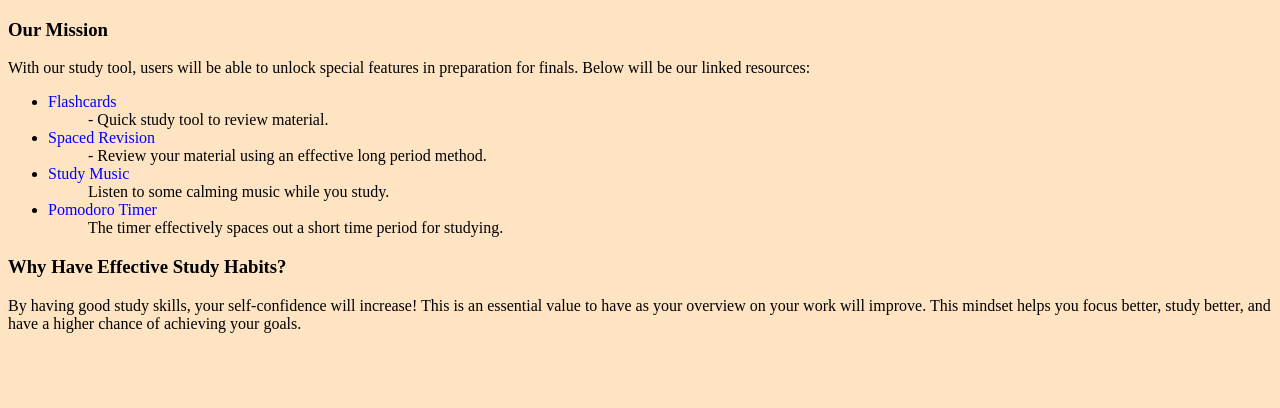
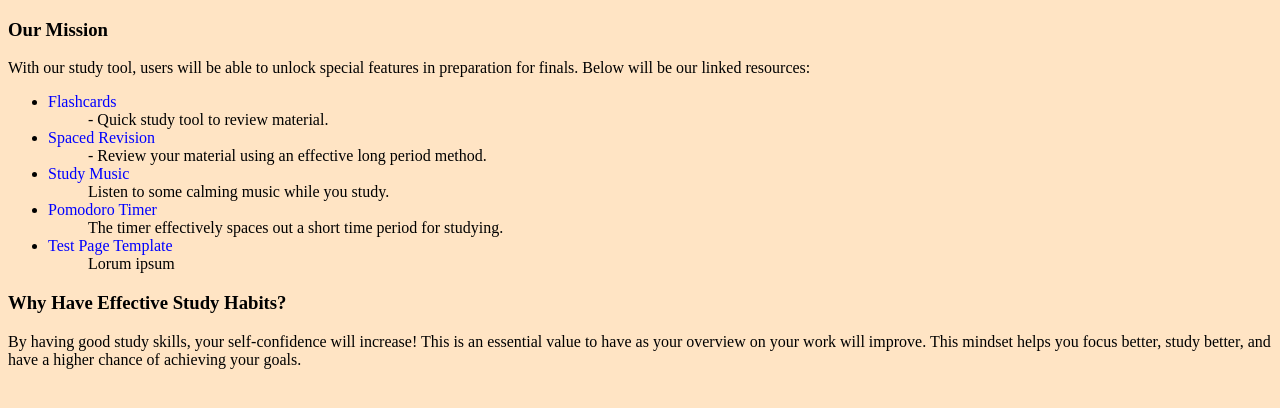
Before and after one commit to amdequit/MarinaHacks22.github.io, a Jekyll site: the page index.html, which Jekyll copies as it is, in a window 1280 px wide, cut to the strip 274-682 px from the top of the page. Built offline with Jekyll 4.4.1, drawn with Linux system fonts in a browser that asks for light colours.

Commit message:
Update index.html
adding testTemplate link to home page

```diff
--- a/index.html
+++ b/index.html
@@ -61,6 +61,8 @@
         <dd>Listen to some calming music while you study.</dd>
         <li><a href="pomodoro.html">Pomodoro Timer</a></li>
         <dd>The timer effectively spaces out a short time period for studying.</dd>
+        <li><a href="testTemplate.html">Test Page Template</a></li>
+        <dd>Lorum ipsum</dd>
     </ul>
 
     <h3>Why Have Effective Study Habits?</h3>
```
